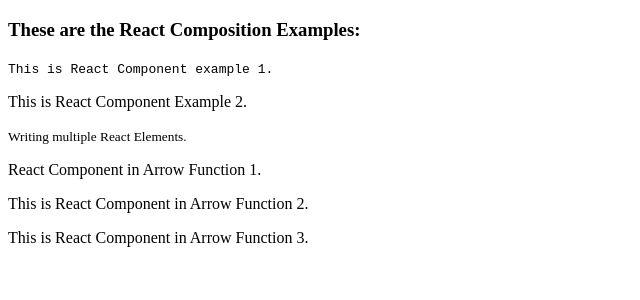
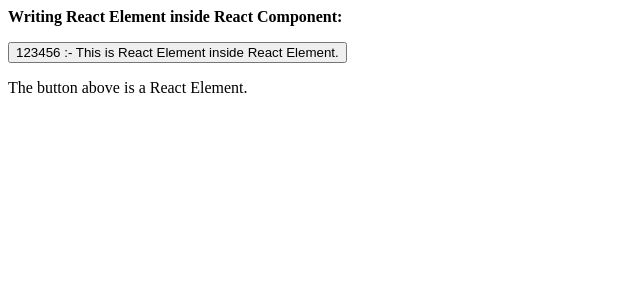
Before and after one commit to sarveshdevrukhkar/Namaste-React-by-Akshay-Saini, a JavaScript app: page / in a window 1280 px wide. Shown: the top 300 px of the page, without its empty margins (0-640 px from the left). Built offline with nearby package versions, Linux system fonts and the light colour scheme.

Commit message:
Writing React Element inside React Component.

```diff
--- a/App.js
+++ b/App.js
@@ -1,47 +1,21 @@
 import ReactDOM from "react-dom/client";
 
+const id = "123456";
+
 // React Element Example.
-const button = <button>This is React Element</button>;
+const button = (
+	<button>{id} :- This is React Element inside React Element.</button>
+);
 
 // * React Component Example.
-function ReactComponent1() {
-	return <kbd>This is React Component example 1.</kbd>;
-}
-
-function ReactComponent2() {
+function ReactComponent() {
 	return (
 		<div>
-			<p>This is React Component Example 2.</p>
-			<small>Writing multiple React Elements.</small>
+			<strong>Writing React Element inside React Component:</strong>
+			<p>{button}</p>
+			<p>The button above is a React Element.</p>
 		</div>
 	);
 }
 
-// Components with Arrow Function.
-const ReactComponentArrow1 = () => <p>React Component in Arrow Function 1.</p>;
-
-const ReactComponentArrow2 = () => (
-	<p>This is React Component in Arrow Function 2.</p>
-);
-
-const ReactComponentArrow3 = () => {
-	return <p>This is React Component in Arrow Function 3.</p>;
-};
-
-// * React Composition Example.
-function ReactComposition() {
-	return (
-		<div>
-			<h3>These are the React Composition Examples:</h3>
-			<ReactComponent1 />
-			<ReactComponent2 />
-			<ReactComponentArrow1 />
-			<ReactComponentArrow2 />
-			<ReactComponentArrow3 />
-		</div>
-	);
-}
-
-ReactDOM.createRoot(document.getElementById("root")).render(
-	<ReactComposition />,
-);
+ReactDOM.createRoot(document.getElementById("root")).render(<ReactComponent />);
```
